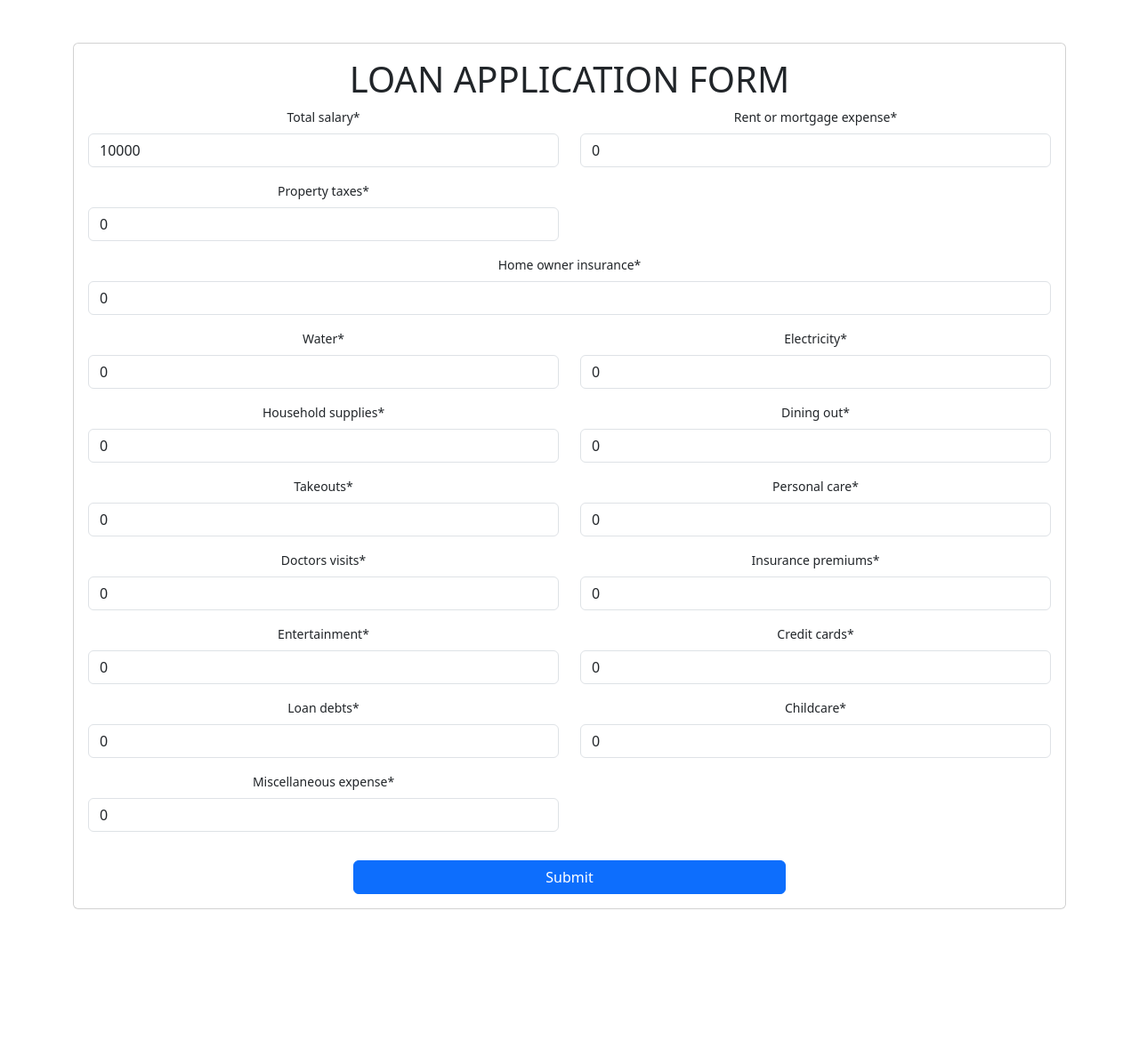
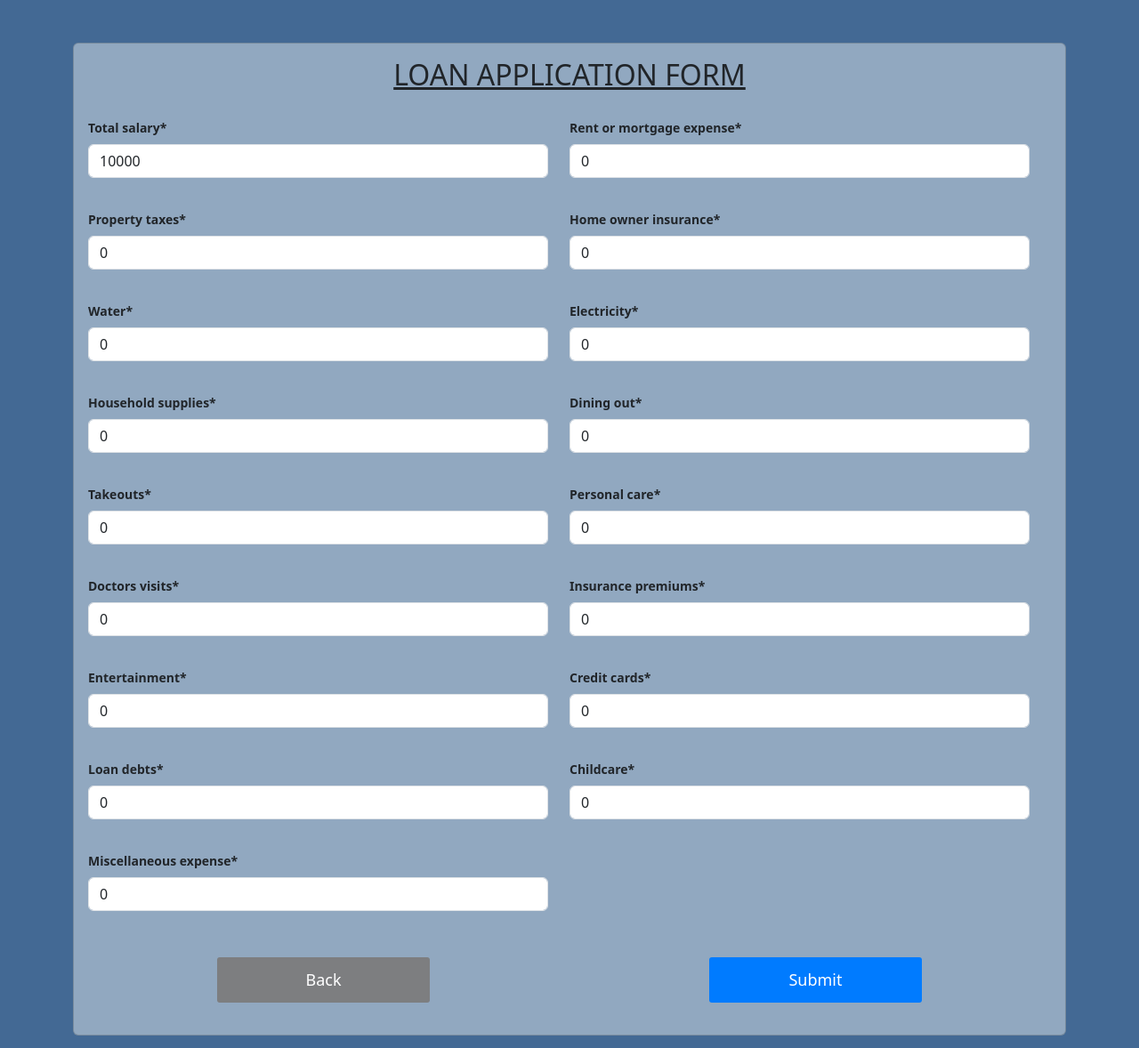
Before and after one commit to cynthiakoskei/AfricanecityBankLoan, a Django app: page /Banks/Expenditure/ in a window 1280 px wide. Shown: the whole page at 89% size. Before the commit the page ends 1022 px from the top, so only its background shows below. Run offline with Django 4.2, Linux system fonts and the light colour scheme; some libraries are stand-ins or nearby versions.

Commit message:
Updated styling added a back button

```diff
--- a/templates/personalExpenditures.html
+++ b/templates/personalExpenditures.html
@@ -8,8 +8,9 @@
 <div class="container mt-3" style="width: 95%; font-size: 14px">
     <form method="POST" class="card p-3 mt-5" autocomplete="off">
       {% csrf_token %}
-        <title> Loan Application Form</title>
-        <center><h1> LOAN APPLICATION FORM</h1><center>
+      <title>Loan Application Form</title>
+      <h1>LOAN APPLICATION FORM</h1>
+      <div class="row flex-column">
         <div class="row">
             <div class="col-6">
               {{ form.total_salary|as_crispy_field }}
@@ -17,53 +18,166 @@
             <div class="col-6">
               {{ form.rent_or_mortgage_expense|as_crispy_field }}
             </div>
+          </div>
+          <div class="row">
             <div class="col-6">
               {{ form.property_taxes|as_crispy_field }}
             </div>
-            <div clas="col-6">
+            <div class="col-6">
               {{ form.home_owner_insurance|as_crispy_field }}
             </div>
+          </div>
+          <div class="row">
             <div class="col-6">
               {{ form.water|as_crispy_field }}
             </div>
             <div class="col-6">
               {{ form.electricity|as_crispy_field }}
             </div>
+          </div>
+          <div class="row">
             <div class="col-6">
               {{ form.household_supplies|as_crispy_field }}
             </div>
             <div class="col-6">
               {{ form.dining_out|as_crispy_field }}
             </div>
+          </div>
+          <div class="row">
             <div class="col-6">
               {{ form.takeouts|as_crispy_field }}
             </div>
             <div class="col-6">
               {{ form.personal_care|as_crispy_field }}
             </div>
+          </div>
+          <div class="row">
             <div class="col-6">
               {{ form.doctors_visits|as_crispy_field }}
             </div>
             <div class="col-6">
               {{ form.insurance_premiums|as_crispy_field }}
             </div>
+          </div>
+          <div class="row">
             <div class="col-6">
               {{ form.entertainment|as_crispy_field }}
             </div>
             <div class="col-6">
               {{ form.credit_cards|as_crispy_field }}
             </div>
+          </div>
+          <div class="row">
             <div class="col-6">
               {{ form.loan_debts|as_crispy_field }}
             </div>
             <div class="col-6">
               {{ form.childcare|as_crispy_field }}
             </div>
+          </div>
+          <div class="row">
             <div class="col-6">
               {{ form.miscellaneous_expense|as_crispy_field }}
             </div>
           </div>
-    <center><button type="submit" class="btn btn-primary mt-3" style="width: 45%">Submit</button></center>
+
+      </div>
+      <div class="row text-center">
+        <div class="col-6">
+          <button type="button" class="btn btn-secondary mt-3" style="width: 45%" onclick="window.history.back()">Back</button>
+        </div>
+        <div class="col-6">
+          <button type="submit" class="btn btn-primary mt-3" style="width: 45%">Submit</button>
+        </div>
+      </div>
     </form>
   </div>
 {% endblock %}
+
+<style>
+    body {
+  background-color: #436994;
+  scroll-behavior: smooth;
+}
+
+/* .container {
+  border-radius: 5px;
+  box-shadow: 0px 0px 10px rgba(0, 0, 0, 0.2);
+} */
+.card {
+    background-color: #d2dde48c;
+}
+h1 {
+  font-size: 32px;
+  margin-bottom: 30px;
+  text-align: center;
+  text-decoration: underline;
+}
+
+label {
+  font-weight: bold;
+}
+
+input {
+  border-radius: 3px;
+  border: 1px solid #ccc;
+  padding: 8px 12px;
+  font-size: 16px;
+  width: 100%;
+  box-sizing: border-box;
+}
+
+select {
+  border-radius: 5px;
+  border: 1px solid #ccc;
+  padding: 8px 12px;
+  font-size: 16px;
+  width: 100%;
+  box-sizing: border-box;
+}
+
+.btn-primary {
+  background-color: #007bff;
+  border: none;
+  border-radius: 3px;
+  color: #fff;
+  font-size: 18px;
+  padding: 12px 24px;
+  transition: background-color 0.3s ease;
+}
+
+.btn-primary:hover {
+  background-color: #13c422;
+}
+
+.btn-secondary{
+    background-color: #7d7e80;
+  border: none;
+  border-radius: 3px;
+  color: #fff;
+  font-size: 18px;
+  padding: 12px 24px;
+  transition: background-color 0.3s ease;
+}
+.btn-secondary:hover {
+  background-color: red;
+  color: white;
+}
+
+.col-6 {
+  margin-bottom: 20px;
+}
+
+@media (max-width: 768px) {
+  .col-6 {
+    width: 100%;
+  }
+  .table-responsive {
+    font-size: 12px;
+  }
+  .table-responsive th,
+  .table-responsive td {
+    padding: 0.5rem;
+  }
+}
+</style>
```
Lines whose indentation alone changed are shown as unchanged.
